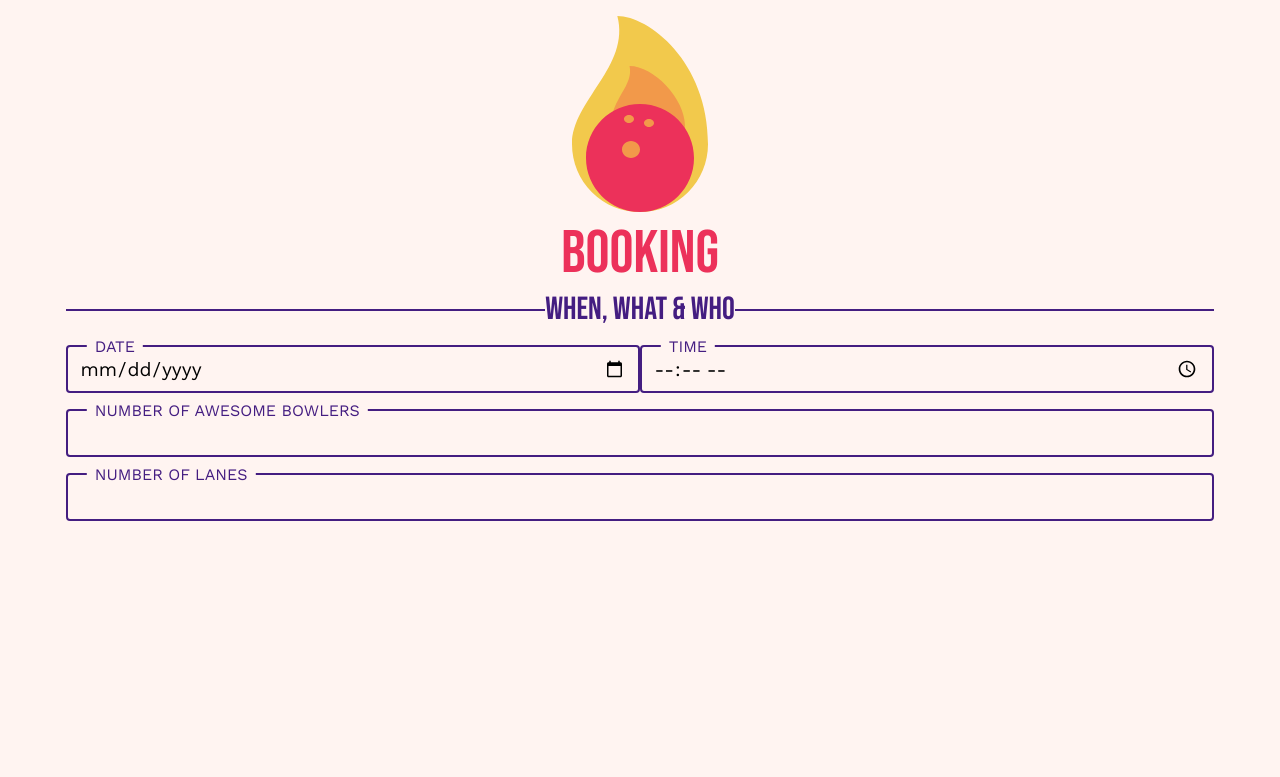
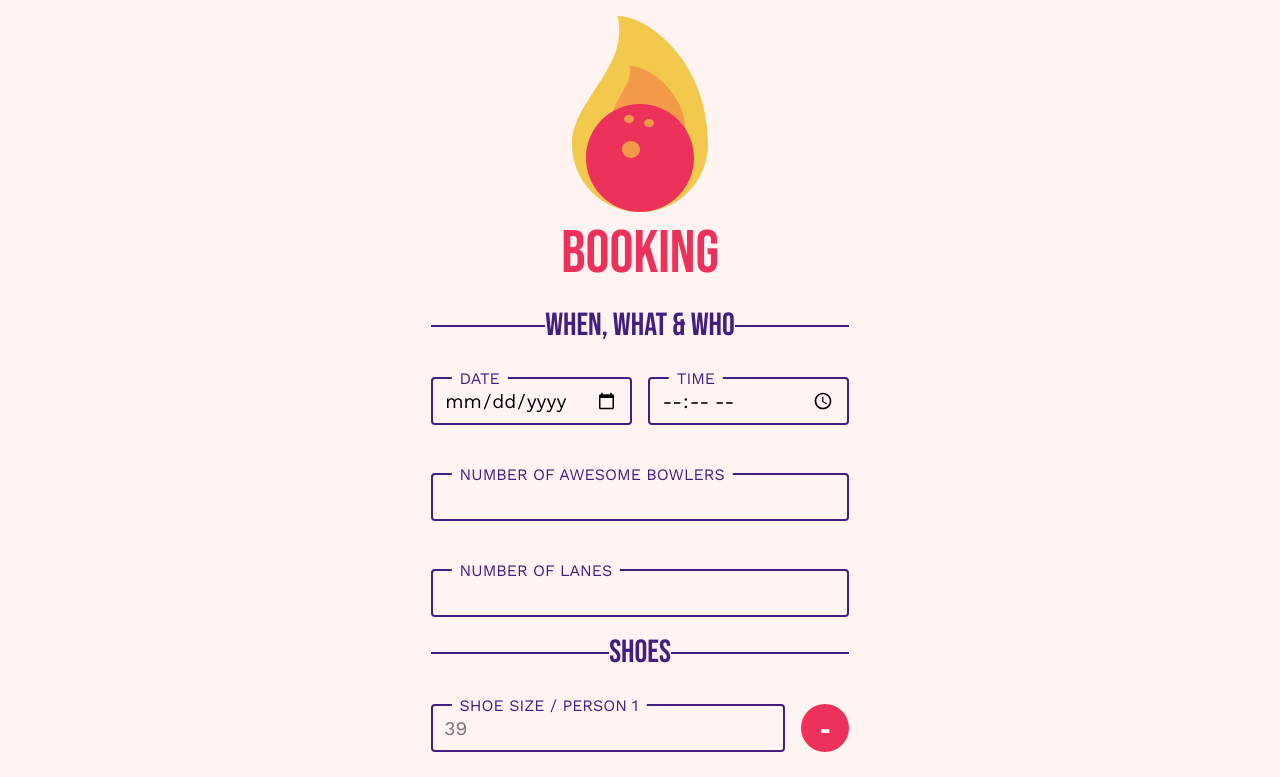
Before and after one commit to OskarBlomberg/individual-exam-typescript, a React (Vite) app: page /booking in a window 1280 px wide. Shown: the top 777 px of the page. Built offline with nearby package versions, Linux system fonts and the light colour scheme.

Commit message:
add fetch handling

```diff
--- a/package.json
+++ b/package.json
@@ -10,6 +10,7 @@
     "preview": "vite preview"
   },
   "dependencies": {
+    "axios": "^1.13.2",
     "react": "^19.2.0",
     "react-dom": "^19.2.0",
     "react-router-dom": "^7.9.6",
--- a/src/components/logotype/logotype.scss
+++ b/src/components/logotype/logotype.scss
@@ -5,7 +5,7 @@
   @include flexCenter;
 
   &__img {
-    max-height: 100%;
-    width: auto;
+    max-width: 100%;
+    height: auto;
   }
 }
--- /dev/null
+++ b/src/components/shoeInput/ShoeInput.tsx
@@ -0,0 +1,30 @@
+import "./shoeInput.scss";
+
+interface shoeProps {
+  num: number;
+}
+
+export const ShoeInput = ({ num }: shoeProps) => {
+  return (
+    <article className="shoe-input">
+      <label
+        className="subsection__label subsection__label--shoes"
+        htmlFor="shoes"
+      >
+        shoe size / person {num}
+      </label>
+      <input
+        className="subsection__input subsection__input--shoes"
+        type="number"
+        name="shoes"
+        id="shoes"
+        min={20}
+        max={48}
+        placeholder="39"
+        required
+        aria-required
+      />
+      <button className="remove-shoes-btn">-</button>
+    </article>
+  );
+};
--- /dev/null
+++ b/src/components/shoeInput/shoeInput.scss
@@ -0,0 +1,26 @@
+@use "../../styles/base/" as *;
+@use "../../styles/abstracts/" as *;
+
+.shoe-input {
+  width: 100%;
+  display: grid;
+  grid-template-columns: 1fr 48px;
+  grid-template-rows: 1rem 1fr;
+  grid-template-areas:
+    "sl .."
+    "si sb";
+  gap: 1rem;
+}
+
+.subsection__label--shoes {
+  grid-area: sl;
+}
+
+.subsection__input--shoes {
+  grid-area: si;
+}
+
+.remove-shoes-btn {
+  border-radius: 50%;
+  grid-area: sb;
+}
--- a/src/pages/bookingPage/BookingPage.tsx
+++ b/src/pages/bookingPage/BookingPage.tsx
@@ -1,7 +1,24 @@
 import "./bookingPage.scss";
 import { Logotype } from "../../components/logotype/Logotype";
+import { ShoeInput } from "../../components/shoeInput/ShoeInput";
+import { useBookingStore } from "../../stores/bookingStore";
 
 export const BookingPage = () => {
+  const fetchBooking = useBookingStore((state) => state.fetchBookings);
+
+  const handleSubmit = (formDataObj: any) => {
+    const date = formDataObj.get("date");
+    const time = formDataObj.get("time");
+    const booking = {
+      when: date + "T" + time,
+      people: Number(formDataObj.get("people")),
+      lanes: Number(formDataObj.get("lanes")),
+      shoes: formDataObj.getAll("shoes").map(Number),
+    };
+
+    fetchBooking(booking);
+  };
+
   return (
     <main className="booking">
       <section className="booking__logo">
@@ -11,13 +28,11 @@ export const BookingPage = () => {
         </Logotype>
       </section>
 
-      <form className="booking__form" action="handleSubmit">
+      <form className="booking__form" action={handleSubmit}>
         <fieldset className="booking__form__subsection booking__form__subsection--general">
-          {
-            <legend className="booking__form__subsection__title ">
-              when, what & who
-            </legend>
-          }
+          <legend className="booking__form__subsection__title ">
+            when, what & who
+          </legend>
 
           <label
             className="subsection__label subsection__label--date"
@@ -60,6 +75,7 @@ export const BookingPage = () => {
             type="number"
             name="people"
             id="people"
+            min={1}
             required
             aria-required
           />
@@ -75,10 +91,19 @@ export const BookingPage = () => {
             type="number"
             name="lanes"
             id="lanes"
+            min={1}
             required
             aria-required
           />
         </fieldset>
+
+        <fieldset className="booking__form__subsection booking__form__subsection--shoes">
+          <legend className="booking__form__subsection__title ">shoes</legend>
+          <ShoeInput num={1} />
+          <ShoeInput num={2} />
+          <ShoeInput num={3} />
+        </fieldset>
+        <button type="submit">Submit</button>
       </form>
     </main>
   );
--- a/src/pages/bookingPage/bookingPage.scss
+++ b/src/pages/bookingPage/bookingPage.scss
@@ -15,11 +15,11 @@
   }
 
   &__form {
-    width: 100%;
-
+    padding: 1rem;
     &__subsection {
       border: none;
       border-top: 2px solid $colour-main;
+      margin-bottom: 1rem;
 
       &__title {
         text-transform: uppercase;
@@ -30,8 +30,9 @@
 
       &--general {
         display: grid;
+        gap: 1rem;
         grid-template-columns: 1fr 1fr;
-        grid-template-rows: repeat(6, 1rem 1fr);
+        grid-template-rows: repeat(3, 1rem 1fr);
         grid-template-areas:
           "dl tl"
           "di ti"
@@ -50,7 +51,7 @@
   background-color: $colour-bg-light;
   color: $colour-main;
   text-transform: uppercase;
-  transform: translate(1.3em, 50%);
+  transform: translate(1.3em, 150%);
 
   &--date {
     grid-area: dl;
@@ -77,6 +78,11 @@
   border: 2px solid $colour-main;
   border-radius: $rounding;
 
+  &:focus {
+    outline-color: $colour-highlight;
+    color: $colour-highlight;
+  }
+
   &--date {
     grid-area: di;
   }
--- a/src/stores/bookingStore.ts
+++ b/src/stores/bookingStore.ts
@@ -1,4 +1,5 @@
 import { create } from "zustand";
+import axios from "axios";
 
 interface bookingInputs {
   when: string;
@@ -14,15 +15,64 @@ interface booking extends bookingInputs {
 }
 
 interface bookingState {
+  fishies: any;
   bookings: booking[];
   isLoading: boolean;
   error: string | null;
-  fetchBookings: () => Promise<void>;
+  fetchBookings: (newBooking: bookingInputs) => Promise<void>;
 }
 
 export const useBookingStore = create<bookingState>((set) => ({
+  fishies: {},
   bookings: [],
   isLoading: false,
   error: null,
-  fetchBookings: async () => {},
+  addBooking: (newConfirmation: booking) =>
+    set((state) => ({ bookings: [...state.bookings, newConfirmation] })),
+  fetchBookings: async (newBooking: bookingInputs) => {
+    const settings = {
+      headers: {
+        "x-api-key": import.meta.env.VITE_X_API_KEY,
+        "Content-Type": "application/json",
+      },
+    };
+    const response = await axios.post(
+      "https://731xy9c2ak.execute-api.eu-north-1.amazonaws.com/booking",
+      newBooking,
+      settings
+    );
+    set({ fishies: await response.data });
+    console.log(response.data);
+    /* try {
+      const response = await axios.post(
+        "https://731xy9c2ak.execute-api.eu-north-1.amazonaws.com/booking",
+        newBooking,
+        settings
+      );
+
+    } catch (error) {} */
+  },
 }));
+
+/*
+const createItem = async (newItem) => {
+    try {
+      const response = await axios.post(url, newItem);
+      setData((prevData) => [...(prevData || []), response.data]);
+    } catch (err) {
+      setError(err.message);
+    }
+  };
+*/
+
+// landa på laddnignssidan i två sekunder
+// skickas vidare till booking
+// Antal skor och deras värde sparas i store i en array
+// när man trycker på strike verifieras formuläret
+// Error handling som modal
+// Om den går igenom skickas man till confirmation
+// svaret sparas i store i en array
+
+// genomförda bokningar - array med server responses
+// fetchhantering loading error data
+// Antalet iklickade skor och deras storlekar array med numbers
--- a/src/styles/main.scss
+++ b/src/styles/main.scss
@@ -23,6 +23,10 @@ h2 {
 button {
   background-color: $colour-highlight;
   color: $colour-pure-white;
+  border: none;
+  font-weight: 700;
+  font-size: 2rem;
+  height: 48px;
   cursor: pointer;
 
   &:hover,
```
Also changed, not shown: 1 other file (tests, documents, lock files or other folders).
